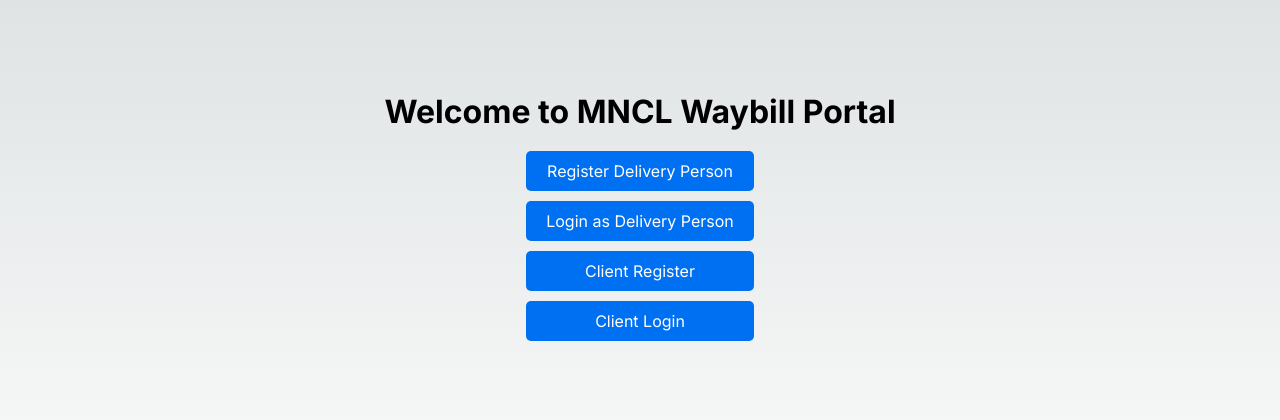
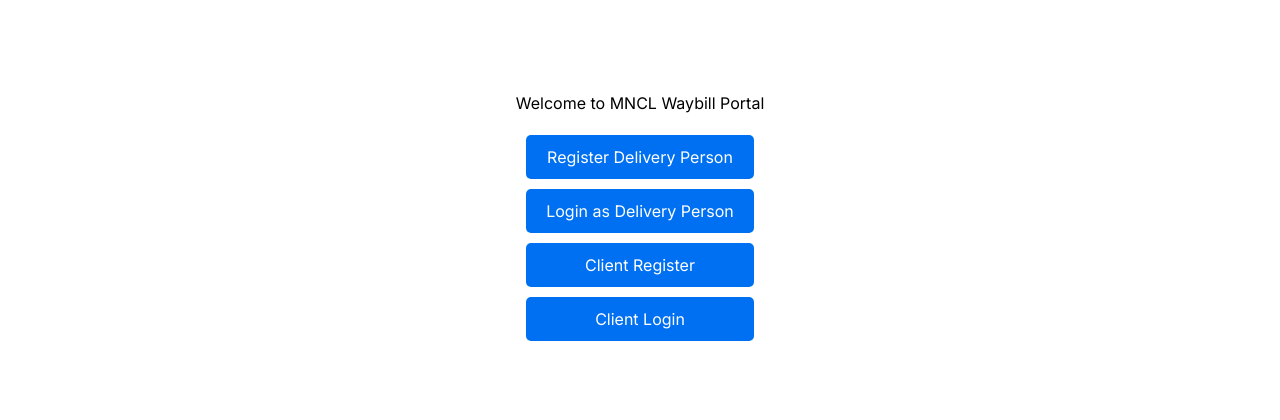
Before and after one commit to ombhojane/waybills, a Next.js app: page / in a window 1280 px wide. Shown: the part 184-604 px from the top of the page. Built offline with nearby package versions, Linux system fonts and the light colour scheme.

Commit message:
tailwindcss

```diff
--- a/src/app/globals.css
+++ b/src/app/globals.css
@@ -1,107 +1,3 @@
-:root {
-  --max-width: 1100px;
-  --border-radius: 12px;
-  --font-mono: ui-monospace, Menlo, Monaco, "Cascadia Mono", "Segoe UI Mono",
-    "Roboto Mono", "Oxygen Mono", "Ubuntu Monospace", "Source Code Pro",
-    "Fira Mono", "Droid Sans Mono", "Courier New", monospace;
-
-  --foreground-rgb: 0, 0, 0;
-  --background-start-rgb: 214, 219, 220;
-  --background-end-rgb: 255, 255, 255;
-
-  --primary-glow: conic-gradient(
-    from 180deg at 50% 50%,
-    #16abff33 0deg,
-    #0885ff33 55deg,
-    #54d6ff33 120deg,
-    #0071ff33 160deg,
-    transparent 360deg
-  );
-  --secondary-glow: radial-gradient(
-    rgba(255, 255, 255, 1),
-    rgba(255, 255, 255, 0)
-  );
-
-  --tile-start-rgb: 239, 245, 249;
-  --tile-end-rgb: 228, 232, 233;
-  --tile-border: conic-gradient(
-    #00000080,
-    #00000040,
-    #00000030,
-    #00000020,
-    #00000010,
-    #00000010,
-    #00000080
-  );
-
-  --callout-rgb: 238, 240, 241;
-  --callout-border-rgb: 172, 175, 176;
-  --card-rgb: 180, 185, 188;
-  --card-border-rgb: 131, 134, 135;
-}
-
-@media (prefers-color-scheme: dark) {
-  :root {
-    --foreground-rgb: 255, 255, 255;
-    --background-start-rgb: 0, 0, 0;
-    --background-end-rgb: 0, 0, 0;
-
-    --primary-glow: radial-gradient(rgba(1, 65, 255, 0.4), rgba(1, 65, 255, 0));
-    --secondary-glow: linear-gradient(
-      to bottom right,
-      rgba(1, 65, 255, 0),
-      rgba(1, 65, 255, 0),
-      rgba(1, 65, 255, 0.3)
-    );
-
-    --tile-start-rgb: 2, 13, 46;
-    --tile-end-rgb: 2, 5, 19;
-    --tile-border: conic-gradient(
-      #ffffff80,
-      #ffffff40,
-      #ffffff30,
-      #ffffff20,
-      #ffffff10,
-      #ffffff10,
-      #ffffff80
-    );
-
-    --callout-rgb: 20, 20, 20;
-    --callout-border-rgb: 108, 108, 108;
-    --card-rgb: 100, 100, 100;
-    --card-border-rgb: 200, 200, 200;
-  }
-}
-
-* {
-  box-sizing: border-box;
-  padding: 0;
-  margin: 0;
-}
-
-html,
-body {
-  max-width: 100vw;
-  overflow-x: hidden;
-}
-
-body {
-  color: rgb(var(--foreground-rgb));
-  background: linear-gradient(
-      to bottom,
-      transparent,
-      rgb(var(--background-end-rgb))
-    )
-    rgb(var(--background-start-rgb));
-}
-
-a {
-  color: inherit;
-  text-decoration: none;
-}
-
-@media (prefers-color-scheme: dark) {
-  html {
-    color-scheme: dark;
-  }
-}
+@tailwind base;
+@tailwind components;
+@tailwind utilities;
--- a/tailwind.config.js
+++ b/tailwind.config.js
@@ -1,8 +1,14 @@
 /** @type {import('tailwindcss').Config} */
 module.exports = {
   content: [
-    "./src/**/*.{js,jsx,ts,tsx}", // path to all of your components
+    "./app/**/*.{js,ts,jsx,tsx,mdx}",
+    "./pages/**/*.{js,ts,jsx,tsx,mdx}",
+    "./components/**/*.{js,ts,jsx,tsx,mdx}",
+
+    // Or if using `src` directory:
+    "./src/**/*.{js,ts,jsx,tsx,mdx}",
   ],
+
   theme: {
     extend: {},
   },
```
